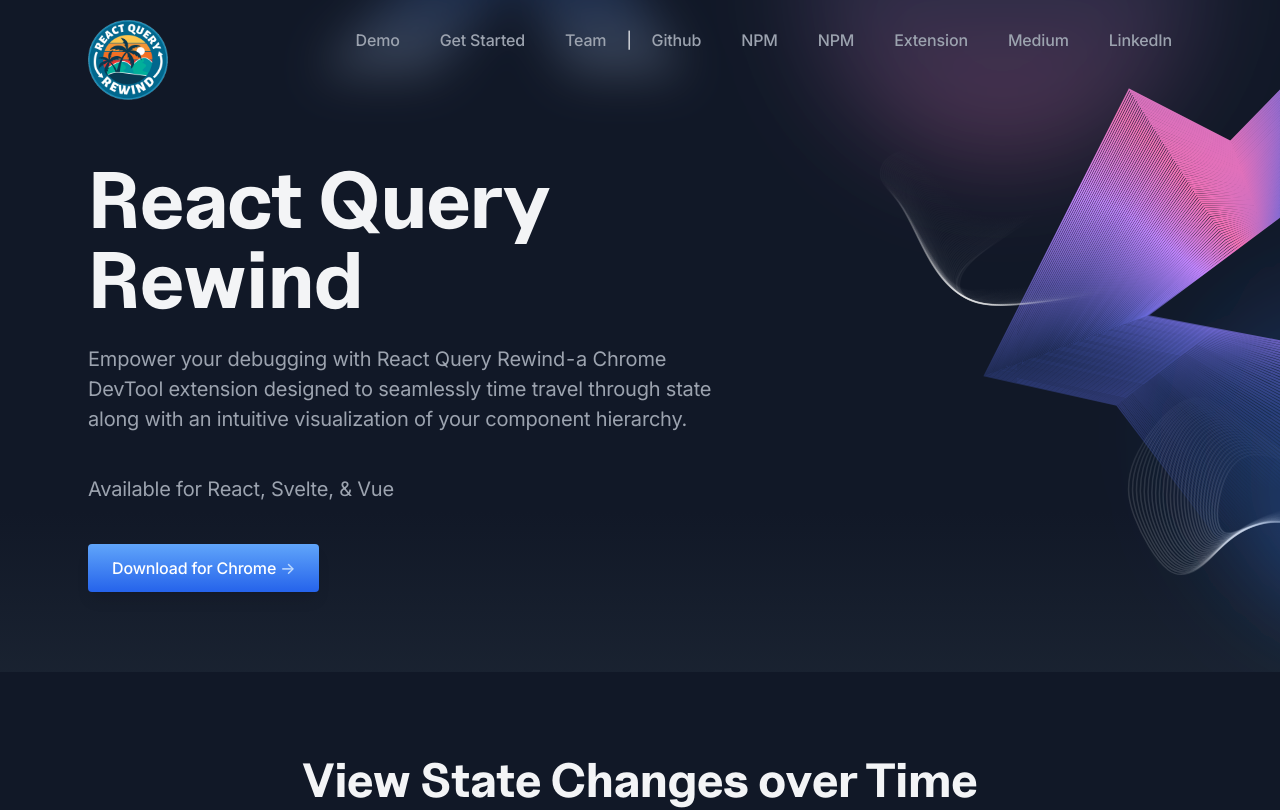
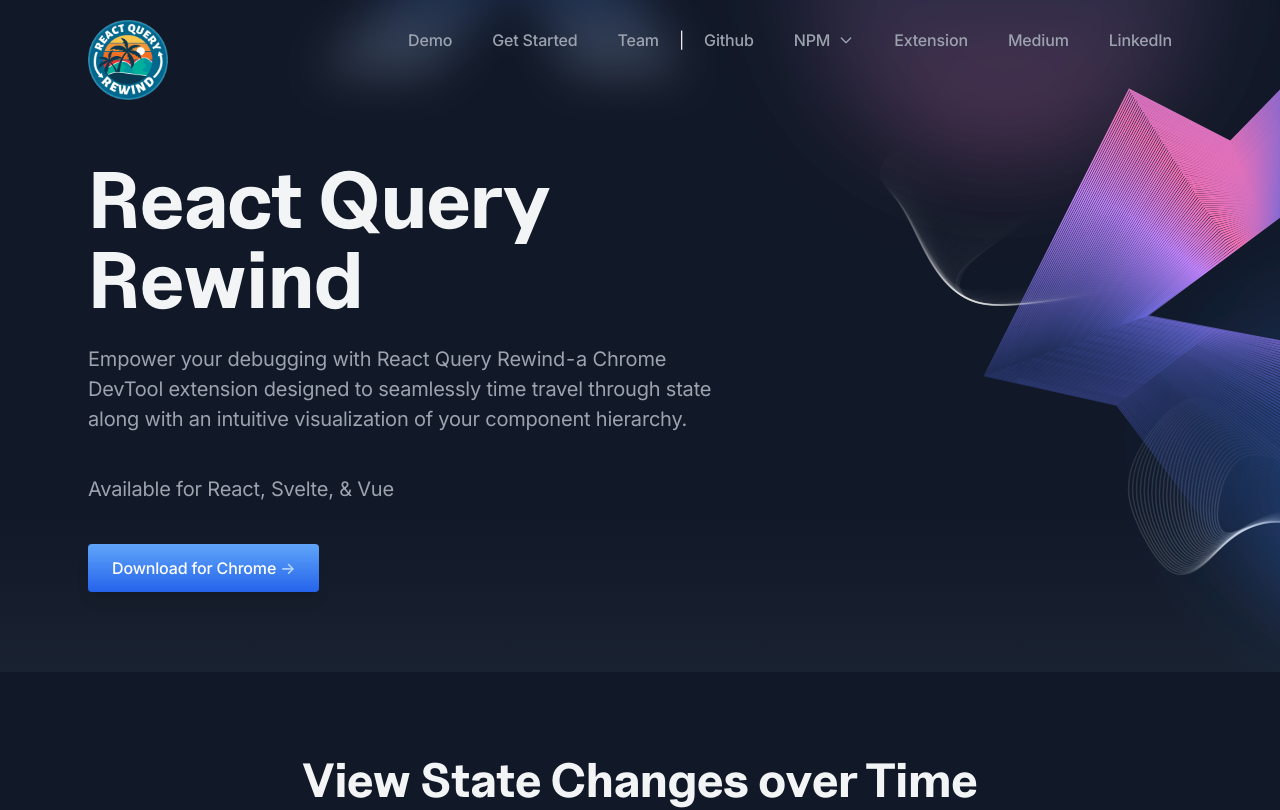
Before and after one commit to react-query-rewind/website, a Next.js app: page / in a window 1280 px wide. Shown: the top 810 px of the page. Built offline with nearby package versions, Linux system fonts and the light colour scheme.

Commit message:
spacing on mobile is incorrect. Removign dropdown from mobile for now

```diff
--- a/components/dropDownMenu.tsx
+++ b/components/dropDownMenu.tsx
@@ -1,4 +1,4 @@
-import React, { useState } from 'react'
+import React, { useState } from 'react';
 
 interface DropdownItem {
   name: string;
@@ -7,16 +7,15 @@ interface DropdownItem {
 
 interface DropdownProps {
   items: DropdownItem[];
+  label: string;
 }
 
-const DropDownMenu:React.FC<DropdownProps> = (items) => {
+const DropDownMenu: React.FC<DropdownProps> = ({ label, items }) => {
   const [isOpen, setIsOpen] = useState(false);
 
   const toggleDropdown = () => {
     setIsOpen(!isOpen);
   };
-
-  console.log(items);
 
   return (
     <div className="relative inline-block text-left">
@@ -24,7 +23,18 @@ const DropDownMenu:React.FC<DropdownProps> = (items) => {
         onClick={toggleDropdown}
         className="font-medium text-gray-400 hover:text-blue-500 px-3 lg:px-5 py-2 flex items-center transition duration-150 ease-in-out"
       >
-        NPM
+        {label}
+        <span className="ml-2">
+          {isOpen ? (
+            <svg className="w-4 h-4" fill="none" stroke="currentColor" viewBox="0 0 24 24" xmlns="http://www.w3.org/2000/svg">
+              <path strokeLinecap="round" strokeLinejoin="round" strokeWidth={2} d="M5 15l7-7 7 7" />
+            </svg>
+          ) : (
+            <svg className="w-4 h-4" fill="none" stroke="currentColor" viewBox="0 0 24 24" xmlns="http://www.w3.org/2000/svg">
+              <path strokeLinecap="round" strokeLinejoin="round" strokeWidth={2} d="M19 9l-7 7-7-7" />
+            </svg>
+          )}
+        </span>
       </button>
       {isOpen && (
         <ul className="absolute left-0 mt-2 w-56 rounded-md shadow-lg bg-white ring-1 ring-black ring-opacity-5 focus:outline-none">
@@ -44,7 +54,6 @@ const DropDownMenu:React.FC<DropdownProps> = (items) => {
       )}
     </div>
   );
-
 }
 
-export default DropDownMenu
+export default DropDownMenu;
--- a/components/ui/header.tsx
+++ b/components/ui/header.tsx
@@ -39,11 +39,12 @@ export default function Header({ isDesktop = true }: {
                   <li>
                     <a target='_blank' className="font-medium text-gray-400 hover:text-blue-500 px-3 lg:px-5 py-2 flex items-center transition duration-150 ease-in-out" href="https://github.com/oslabs-beta/react-query-rewind">Github</a>
                   </li>
-                  <li>
+                  {/* <li>
                     <a className="font-medium text-gray-400 hover:text-blue-500 px-3 lg:px-5 py-2 flex items-center transition duration-150 ease-in-out" target='_blank' href="https://www.npmjs.com/package/react-query-rewind">NPM</a>
-                  </li>
+                  </li> */}
                   <li>
                     <DropDownMenu
+                      label='NPM'
                       items={[
                         {
                           name: 'React',
@@ -112,6 +113,25 @@ export default function Header({ isDesktop = true }: {
                 <li>
                   <a className="font-medium text-gray-400 hover:text-blue-500 px-3 lg:px-5 py-2 flex items-center transition duration-150 ease-in-out" target='_blank' href="https://www.npmjs.com/package/react-query-rewind">NPM</a>
                 </li>
+                {/* <li className='py-2'>
+                    <DropDownMenu
+                      label='NPM'
+                      items={[
+                        {
+                          name: 'React',
+                          link: 'https://www.npmjs.com/package/react-query-rewind'
+                        },
+                        {
+                          name: 'Svelte',
+                          link: 'https://www.npmjs.com/package/@react-query-rewind/svelte-query-rewind'
+                        },
+                        {
+                          name: 'Vue',
+                          link: 'https://www.npmjs.com/package/@react-query-rewind/vue-query-rewind'
+                        }
+                      ]}
+                    />
+                </li> */}
                 <li>
                   <a className="font-medium text-gray-400 hover:text-blue-500 px-3 lg:px-5 py-2 flex items-center transition duration-150 ease-in-out" target='_blank' href="https://chromewebstore.google.com/detail/rqrewind/jfljppnfglpckkgkpmdpgagnffloboel">Extension</a>
                 </li>
```
